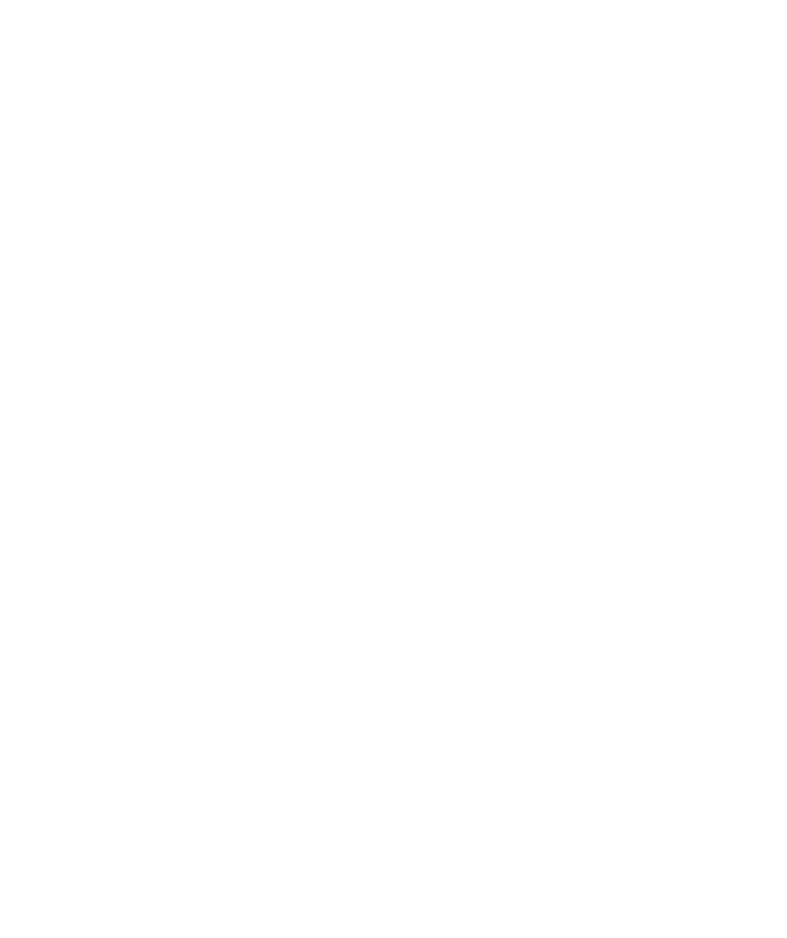
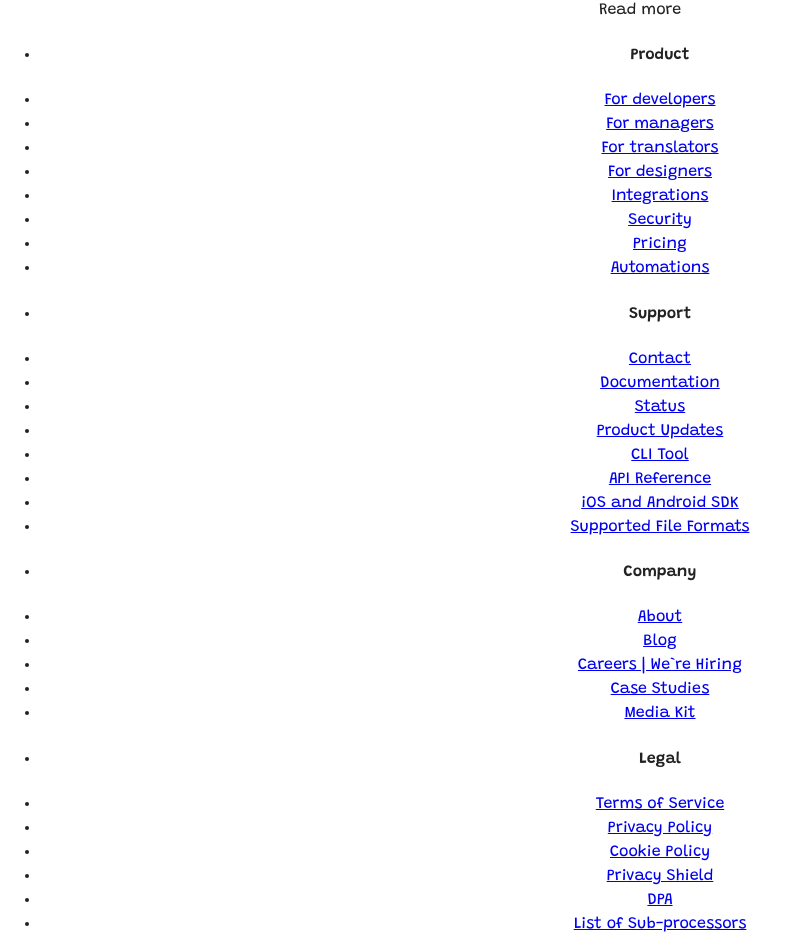
Before and after one commit to omon490/lokalize, a React (Create React App) app: page /product in a window 1280 px wide. Shown: the part 1374-2312 px from the top of the page, without its empty margins (0-787 px from the left). Before the commit the page ends 961 px from the top, so only its background shows below. Built offline with nearby package versions, Linux system fonts and the light colour scheme.

Commit message:
Add footer only html file

```diff
--- a/src/App.jsx
+++ b/src/App.jsx
@@ -2,6 +2,7 @@
 import {Switch, Route} from "react-router-dom"
 import Header from './Components/Header/Header';
 import Product from './Components/Pages/Product/Product';
+import Footer from './Components/Footer/Footer';
 
 
 function App() {
@@ -17,6 +18,7 @@
 
       </Switch>
 
+      <Footer></Footer>
     </div>
   );
 }
--- /dev/null
+++ b/src/Components/Footer/Footer.jsx
@@ -0,0 +1,172 @@
+import "./Footer.css"
+import bcycle from "../../img/bcycle.png"
+import speed from "../../img/speed.png"
+import { Link } from "react-router-dom"
+
+function Footer() {
+  return (
+    <div className="footer">
+      <div className="footer-wrapper">
+        <div className="footer-left-box">
+          <h3 className="footer-heading">Case Studies</h3>
+          <img className="footer-img" src={bcycle} alt="men is running" width="300" height="300" />
+          <img className="footer-img-logo" src={speed} alt="speed logo" width="80" height="32" />
+          <p className="footer-text">Riding towards global success with a 100% teammate enthusiasm</p>
+          <p className="footer-text-2">Read more</p>
+        </div>
+
+        <div className="footer-right-box">
+          <ul className="footer-list-product">
+            <li className="footer-item">
+              <h4 className="footer-title-product">Product</h4>
+            </li>
+            <li className="footer-item">
+              <Link className="footer-link" to="/dev">For developers</Link>
+            </li>
+
+            <li className="footer-item">
+              <Link className="footer-link" to="/dev">For managers</Link>
+            </li>
+
+            <li className="footer-item">
+              <Link className="footer-link" to="/dev">For translators</Link>
+            </li>
+
+            <li className="footer-item">
+              <Link className="footer-link" to="/dev">For designers</Link>
+            </li>
+
+            <li className="footer-item">
+              <Link className="footer-link" to="/dev">Integrations</Link>
+            </li>
+
+            <li className="footer-item">
+              <Link className="footer-link" to="/dev">Security</Link>
+            </li>
+
+            <li className="footer-item">
+              <Link className="footer-link" to="/dev">Pricing</Link>
+            </li>
+
+            <li className="footer-item">
+              <Link className="footer-link" to="/dev">Automations</Link>
+            </li>
+          </ul>
+
+
+
+          <ul className="footer-list-support">
+            <li className="footer-item">
+              <h4 className="footer-title-support">Support</h4>
+            </li>
+            <li className="footer-item">
+              <Link className="footer-link" to="/dev">Contact</Link>
+            </li>
+
+            <li className="footer-item">
+              <Link className="footer-link" to="/dev">Documentation</Link>
+            </li>
+
+            <li className="footer-item">
+              <Link className="footer-link" to="/dev">Status</Link>
+            </li>
+
+            <li className="footer-item">
+              <Link className="footer-link" to="/dev">Product Updates</Link>
+            </li>
+
+            <li className="footer-item">
+              <Link className="footer-link" to="/dev">CLI Tool</Link>
+            </li>
+
+            <li className="footer-item">
+              <Link className="footer-link" to="/dev">API Reference</Link>
+            </li>
+
+            <li className="footer-item">
+              <Link className="footer-link" to="/dev">iOS and Android SDK</Link>
+            </li>
+
+            <li className="footer-item">
+              <Link className="footer-link" to="/dev">Supported File Formats</Link>
+            </li>
+          </ul>
+
+
+
+
+          <ul className="footer-list-company">
+            <li className="footer-item">
+              <h4 className="footer-title-company">Company</h4>
+            </li>
+            <li className="footer-item">
+              <Link className="footer-link" to="/dev">About</Link>
+            </li>
+
+            <li className="footer-item">
+              <Link className="footer-link" to="/dev">Blog</Link>
+            </li>
+
+            <li className="footer-item">
+              <Link className="footer-link" to="/dev">Careers | We`re Hiring</Link>
+            </li>
+
+            <li className="footer-item">
+              <Link className="footer-link" to="/dev">Case Studies</Link>
+            </li>
+
+            <li className="footer-item">
+              <Link className="footer-link" to="/dev">Media Kit</Link>
+            </li>
+          </ul>
+
+
+
+
+          <ul className="footer-list-legal">
+            <li className="footer-item">
+              <h4 className="footer-title-support">Legal</h4>
+            </li>
+            <li className="footer-item">
+              <Link className="footer-link" to="/dev">Terms of Service</Link>
+            </li>
+
+            <li className="footer-item">
+              <Link className="footer-link" to="/dev">Privacy Policy</Link>
+            </li>
+
+            <li className="footer-item">
+              <Link className="footer-link" to="/dev">Cookie Policy</Link>
+            </li>
+
+            <li className="footer-item">
+              <Link className="footer-link" to="/dev">Privacy Shield</Link>
+            </li>
+
+            <li className="footer-item">
+              <Link className="footer-link" to="/dev">DPA</Link>
+            </li>
+
+            <li className="footer-item">
+              <Link className="footer-link" to="/dev">List of Sub-processors</Link>
+            </li>
+
+            <li className="footer-item">
+              <Link className="footer-link" to="/dev">Candidates Privacy Notice</Link>
+            </li>
+          </ul>
+        </div>
+      </div>
+      <div className="footer-bottom-box">
+        <h3 className="footer-bottom-logo">lokalise</h3>
+        <p className="footer-bottom-text">Localization workflow for your web and mobile apps, games and digital content.</p>
+        <div className="footer-bottom-copyright-wrapper">
+        <p className="footer-bootom-copyright">©2001-2020</p>
+        <p className="footer-bottom-copyright-text">All rights reserved.</p>
+        </div>
+      </div>
+    </div>
+  )
+}
+
+export default Footer
```
Also changed, not shown: src/Components/Footer/Footer.css (added), src/img/bcycle.png (added), src/img/speed.png (added).
